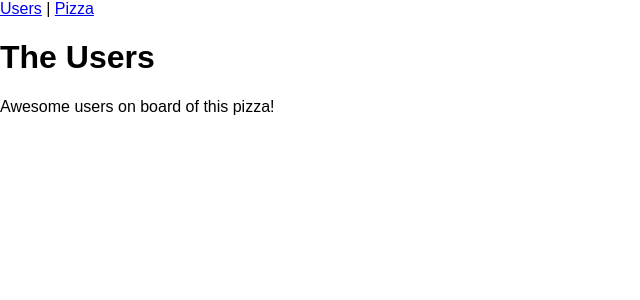
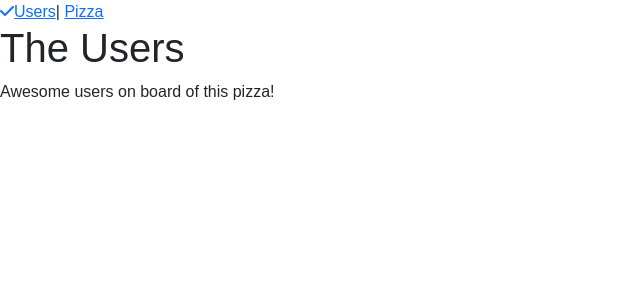
Before and after one commit to doivjpxx/react-boi, a React app: page / in a window 1280 px wide. Shown: the top 300 px of the page, without its empty margins (0-640 px from the left). Built offline with nearby package versions, Linux system fonts and the light colour scheme.

Commit message:
[style] adding bootstrap, font awesome

```diff
--- a/package.json
+++ b/package.json
@@ -12,6 +12,11 @@
   "author": "",
   "license": "ISC",
   "dependencies": {
+    "babel-preset-es2015": "^6.24.1",
+    "bootstrap": "^4.3.1",
+    "font-awesome": "^4.7.0",
+    "jquery": "^3.4.1",
+    "popper.js": "^1.15.0",
     "react": "^16.9.0",
     "react-dom": "^16.9.0",
     "react-redux": "^7.1.1",
--- a/src/App.js
+++ b/src/App.js
@@ -11,7 +11,8 @@ class App extends Component {
     return (
       <div>
         <div>
-          <Link to="/">Users</Link> | <Link to="/pizza">Pizza</Link>
+          <Link to="/"><i className="fa fa-check" aria-hidden="true"></i>Users</Link>
+            | <Link to="/pizza">Pizza</Link>
         </div>
         <Route exact path="/" component={Users} />
         <Route path="/pizza" component={asyncComponent(asyncPizza)} />
--- a/src/containers/Pizza.jsx
+++ b/src/containers/Pizza.jsx
@@ -6,7 +6,7 @@ class Pizza extends Component {
   render() {
     return (
       <div>
-        <h1>The Pizza</h1>
+        <h1 className="text-danger">The Pizza</h1>
         <PizzaImage />
       </div>
     )
--- a/src/index.html
+++ b/src/index.html
@@ -4,6 +4,8 @@
   <meta charset="UTF-8">
   <meta name="viewport" content="width=device-width, initial-scale=1.0">
   <meta http-equiv="X-UA-Compatible" content="ie=edge">
+  <link rel="stylesheet" href="node_modules/bootstrap/dist/css/bootstrap.min.css" />
+  <link rel="stylesheet" href="node_modules/font-awesome/css/font-awesome.min.css" />
   <title>React App</title>
 </head>
 <body>
```
Also changed, not shown: .babelrc, 1 other file (tests, documents, lock files or other folders).
